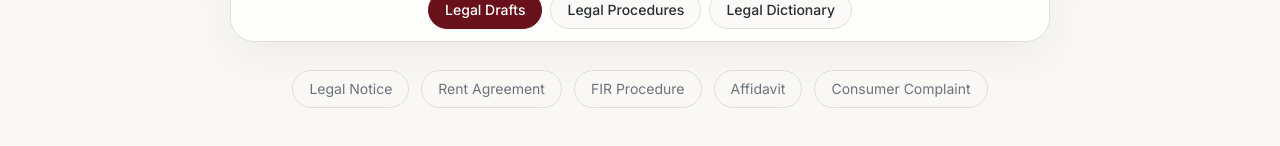
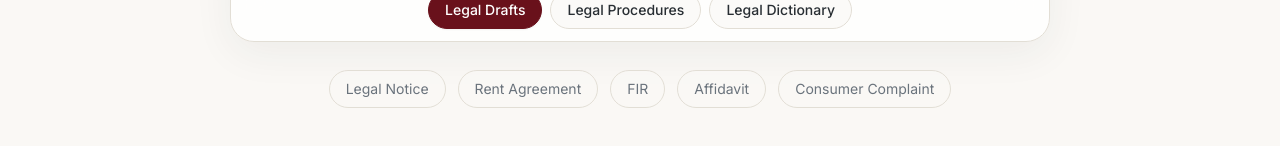
Before and after one commit to atharvsadewad/chamber-platform, a Next.js app: page / in a window 1280 px wide. Shown: the part 566-712 px from the top of the page. Built offline with nearby package versions, Linux system fonts and the light colour scheme; no server answers.

Commit message:
Fix hero section

```diff
--- a/components/home/hero.tsx
+++ b/components/home/hero.tsx
@@ -35,8 +35,8 @@ const POPULAR_SEARCHES = [
     href: "/drafts?q=Rent%20Agreement",
   },
   {
-    label: "FIR Procedure",
-    href: "/procedures?q=FIR%20Procedure",
+    label: "FIR",
+    href: "/procedures?q=FIR",
   },
   {
     label: "Affidavit",
```
